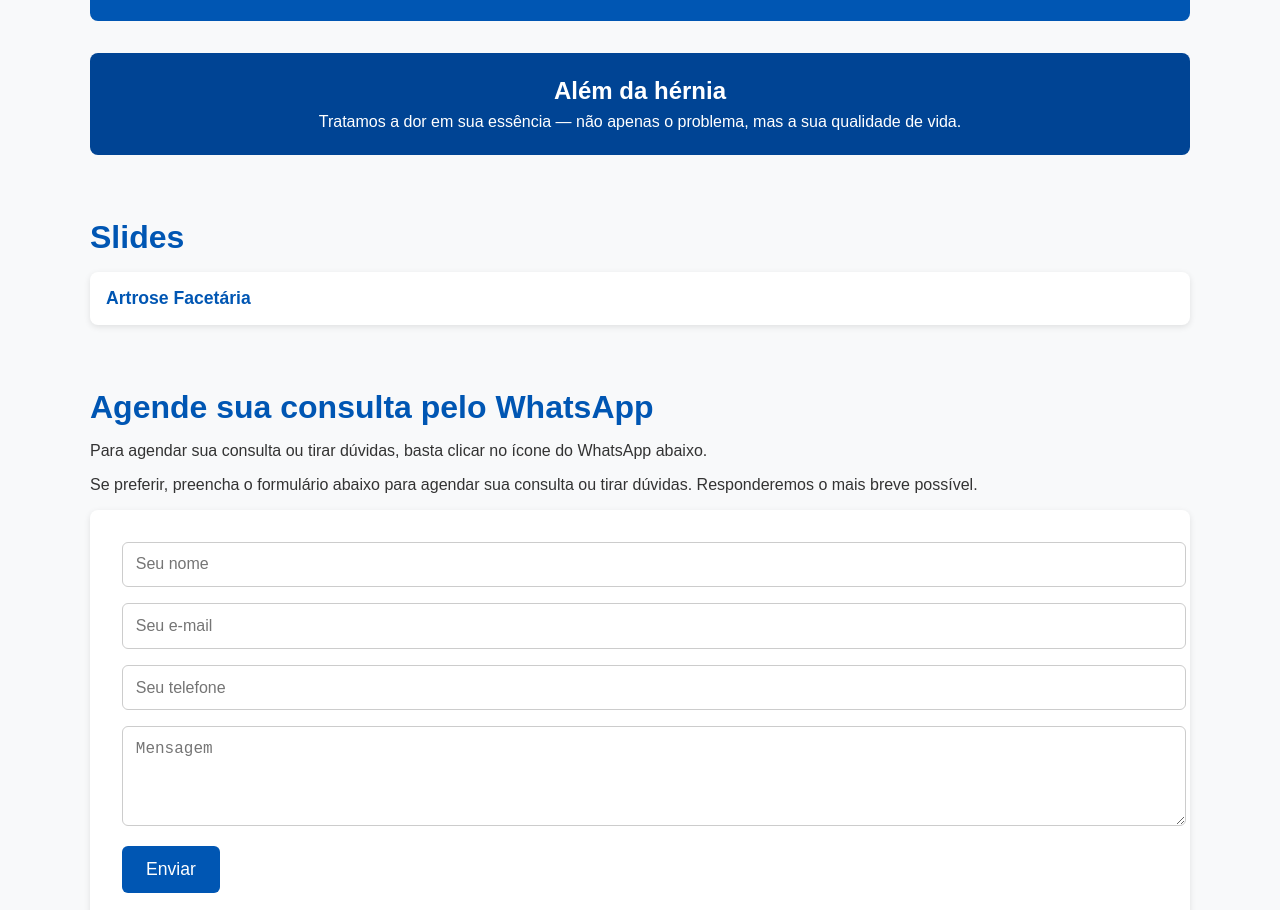
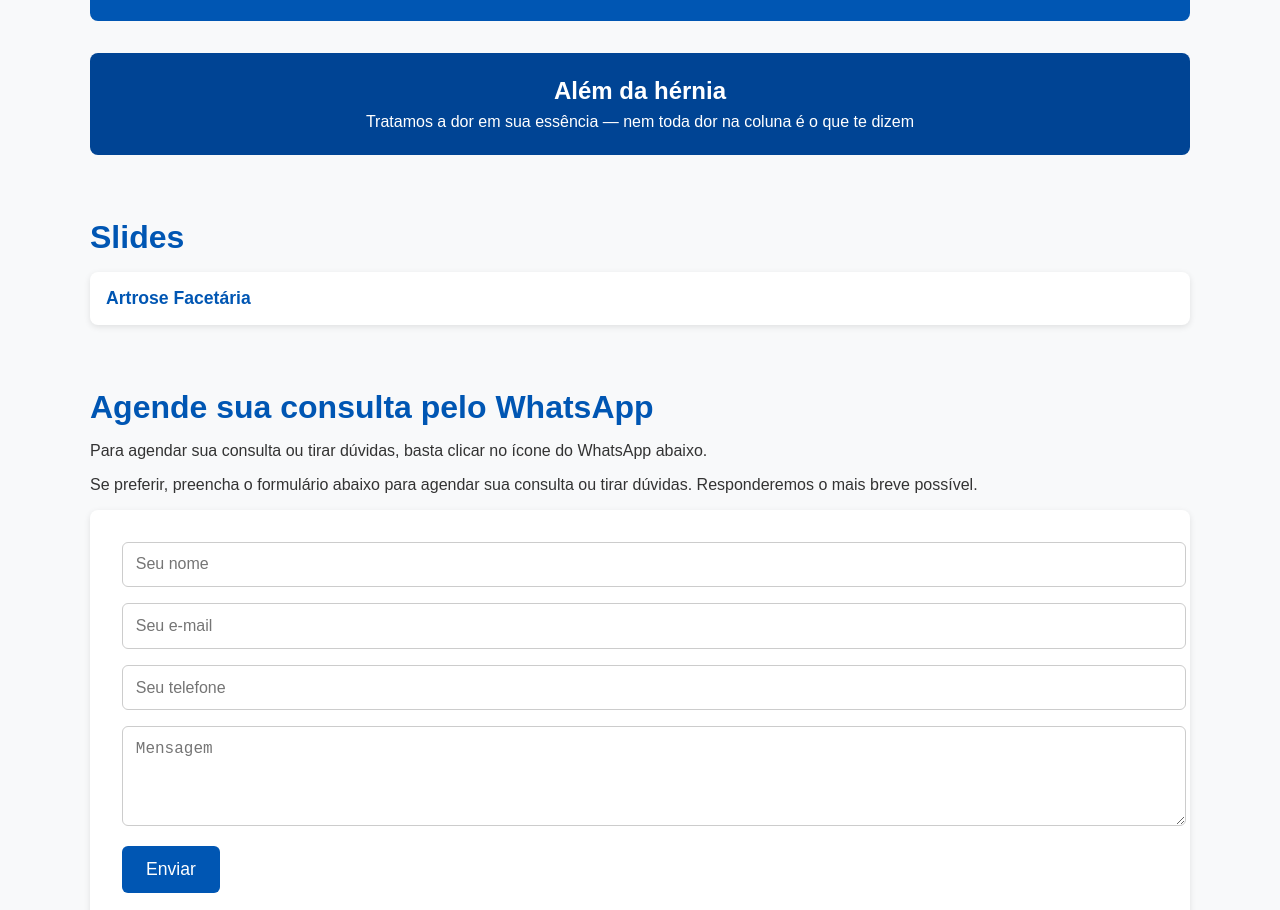
Before and after one commit to YagoMCastro/website-vjs, a plain HTML site: page index.html in a window 1280 px wide. Shown: the part 991-1901 px from the top of the page. Drawn offline with Linux system fonts and the light colour scheme.

Commit message:
Update hernia text

```diff
--- a/index.html
+++ b/index.html
@@ -428,7 +428,7 @@
 
     <div style="margin-top:2rem; background:#004494; color:white; padding:1.5rem; border-radius:8px; text-align:center;">
       <h3 style="margin:0; font-size:1.5rem;">Além da hérnia</h3>
-      <p style="margin:0.5rem 0 0;">Tratamos a dor em sua essência — não apenas o problema, mas a sua qualidade de vida.</p>
+      <p style="margin:0.5rem 0 0;">Tratamos a dor em sua essência — nem toda dor na coluna é o que te dizem</p>
     </div>
   </section>
   <section id="slides">
```
